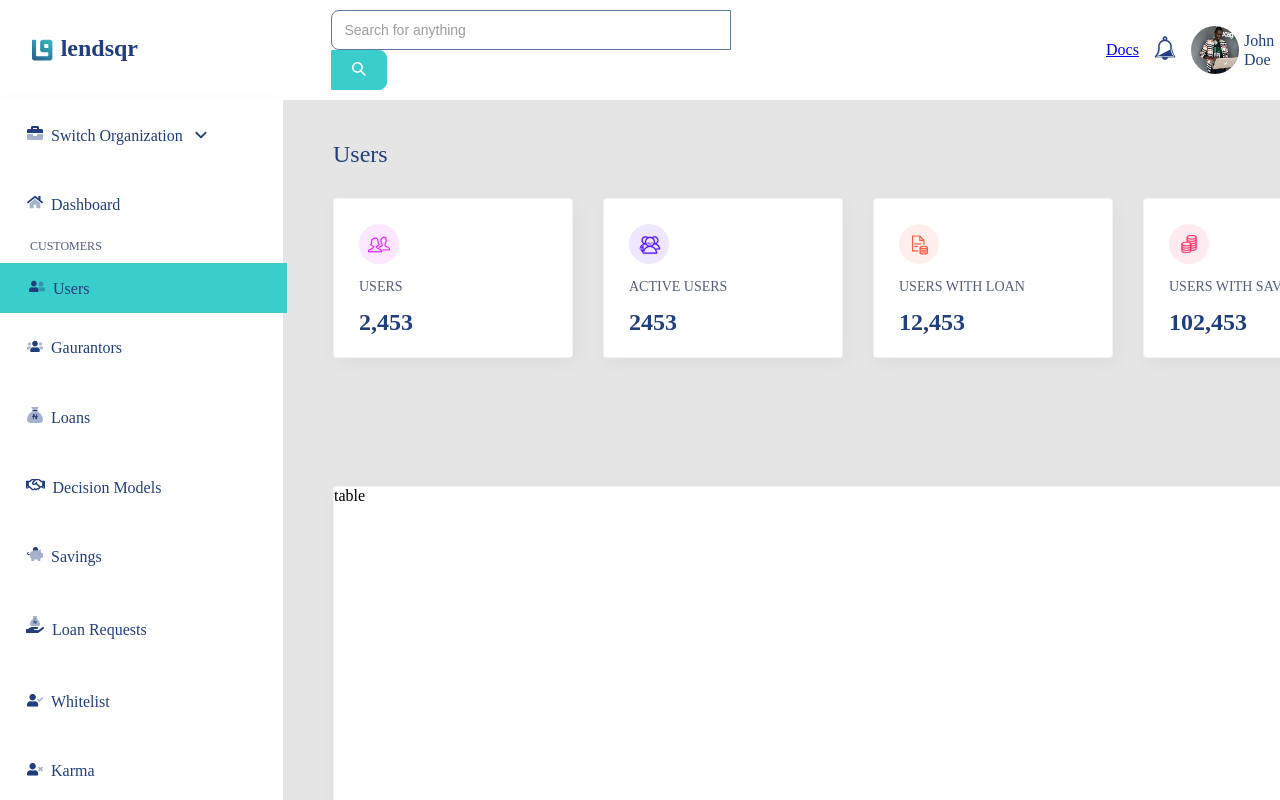
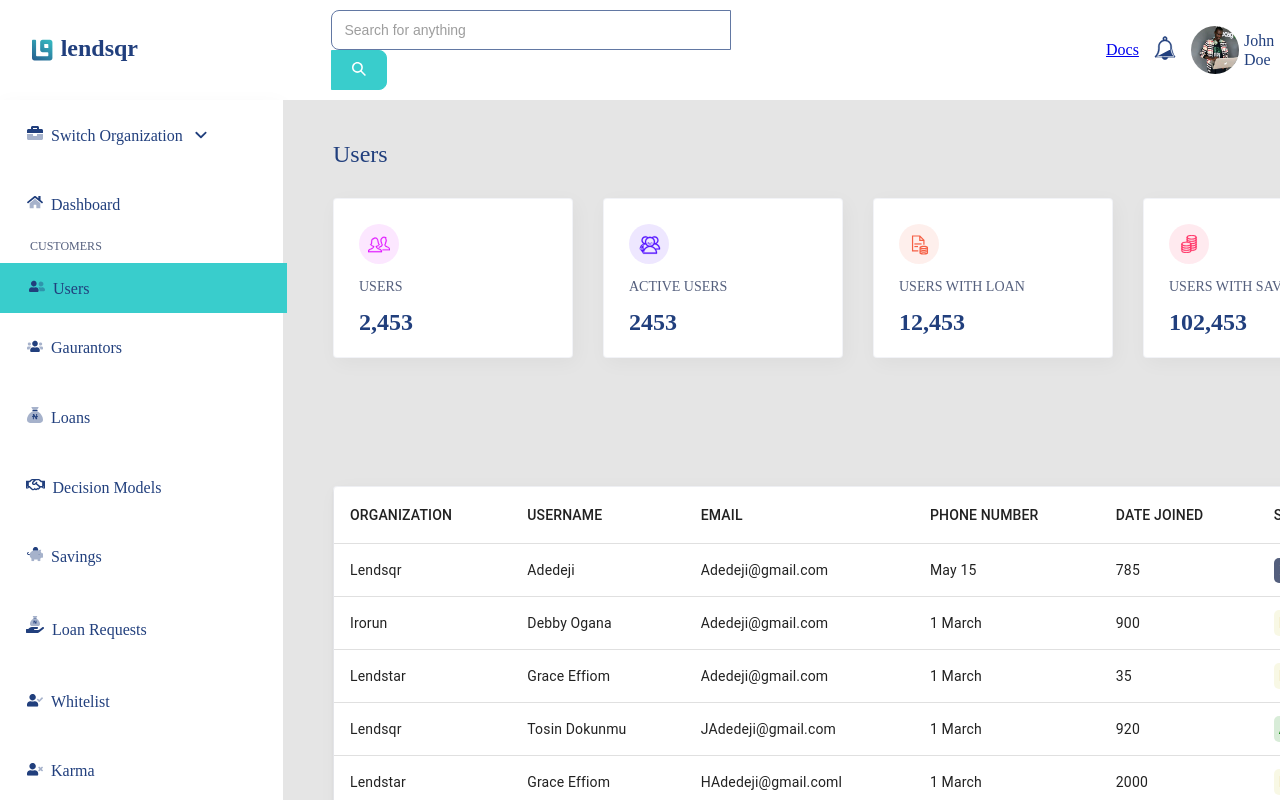
Before and after one commit to Danny4life/lendsqr, a React (Create React App) app: page /dashboard in a window 1280 px wide. Shown: the top 800 px of the page. Built offline with nearby package versions, Linux system fonts and the light colour scheme.

Commit message:
add data to table

```diff
--- a/src/components/dashboardTable/DashboardTable.jsx
+++ b/src/components/dashboardTable/DashboardTable.jsx
@@ -1,8 +1,217 @@
+import "./dashboardTable.scss";
+import Table from '@mui/material/Table';
+import TableBody from '@mui/material/TableBody';
+import TableCell from '@mui/material/TableCell';
+import TableContainer from '@mui/material/TableContainer';
+import TableHead from '@mui/material/TableHead';
+import TableRow from '@mui/material/TableRow';
+import Paper from '@mui/material/Paper';
+
+
 const DashboardTable = () => {
+
+    const rows = [
+        {
+          id: "Lendsqr",
+          product: "Adedeji",
+        //   img: "https://m.media-amazon.com/images/I/81bc8mA3nKL._AC_UY327_FMwebp_QL65_.jpg",
+          customer: "Adedeji@gmail.com",
+          date: "May 15",
+            amount: 785,
+        //   method: "Cash on Delivery",
+           status: "Inactive",
+        },
+        {
+          id: "Irorun",
+          product: "Debby Ogana",
+          img: "https://m.media-amazon.com/images/I/31JaiPXYI8L._AC_UY327_FMwebp_QL65_.jpg",
+          customer: "Adedeji@gmail.com",
+          date: "1 March",
+          amount: 900,
+          method: "Online Payment",
+          status: "Pending",
+        },
+        {
+          id: "Lendstar",
+          product: "Grace Effiom",
+          img: "https://m.media-amazon.com/images/I/71kr3WAj1FL._AC_UY327_FMwebp_QL65_.jpg",
+          customer: "Adedeji@gmail.com",
+          date: "1 March",
+          amount: 35,
+          method: "Cash on Delivery",
+          status: "Pending",
+        },
+        {
+          id: "Lendsqr",
+          product: "Tosin Dokunmu",
+          img: "https://m.media-amazon.com/images/I/71wF7YDIQkL._AC_UY327_FMwebp_QL65_.jpg",
+          customer: "JAdedeji@gmail.com",
+          date: "1 March",
+          amount: 920,
+          method: "Online",
+          status: "Active",
+        },
+        {
+          id: "Lendstar",
+          product: "Grace Effiom",
+          img: "https://m.media-amazon.com/images/I/81hH5vK-MCL._AC_UY327_FMwebp_QL65_.jpg",
+          customer: "HAdedeji@gmail.coml",
+          date: "1 March",
+          amount: 2000,
+          method: "Online",
+          status: "Pending",
+        },
+        {
+            id: "Lendsqr",
+            product: "Tosin Dokunmu",
+            img: "https://m.media-amazon.com/images/I/71wF7YDIQkL._AC_UY327_FMwebp_QL65_.jpg",
+            customer: "Adedeji@gmail.com",
+            date: "1 March",
+            amount: 920,
+            method: "Online",
+            status: "Active",
+
+        },
+        {
+            id: "Lendstar",
+          product: "Grace Effiom",
+          img: "https://m.media-amazon.com/images/I/81hH5vK-MCL._AC_UY327_FMwebp_QL65_.jpg",
+          customer: "Adedeji@gmail.com",
+          date: "1 March",
+          amount: 2000,
+          method: "Online",
+          status: "Pending",
+        },
+        {
+            id: "Lendsqr",
+            product: "Tosin Dokunmu",
+            img: "https://m.media-amazon.com/images/I/71wF7YDIQkL._AC_UY327_FMwebp_QL65_.jpg",
+            customer: "Adedeji@gmail.com",
+            date: "1 March",
+            amount: 920,
+            method: "Online",
+            status: "Active",
+
+
+        },
+        {
+            id: "Lendstar",
+          product: "Grace Effiom",
+          img: "https://m.media-amazon.com/images/I/81hH5vK-MCL._AC_UY327_FMwebp_QL65_.jpg",
+          customer: "Adedeji@gmail.com",
+          date: "1 March",
+          amount: 2000,
+          method: "Online",
+          status: "Pending",
+
+        },
+
+        {
+            id: "Lendstar",
+          product: "Grace Effiom",
+          img: "https://m.media-amazon.com/images/I/81hH5vK-MCL._AC_UY327_FMwebp_QL65_.jpg",
+          customer: "Adedeji@gmail.com",
+          date: "1 March",
+          amount: 2000,
+          method: "Online",
+          status: "Pending",
+
+        },
+        {
+            id: "Lendstar",
+          product: "Grace Effiom",
+          img: "https://m.media-amazon.com/images/I/81hH5vK-MCL._AC_UY327_FMwebp_QL65_.jpg",
+          customer: "Adedeji@gmail.com",
+          date: "1 March",
+          amount: 2000,
+          method: "Online",
+          status: "Pending",
+
+        },
+        {
+            id: "Lendstar",
+          product: "Grace Effiom",
+          img: "https://m.media-amazon.com/images/I/81hH5vK-MCL._AC_UY327_FMwebp_QL65_.jpg",
+          customer: "Adedeji@gmail.com",
+          date: "1 March",
+          amount: 2000,
+          method: "Online",
+          status: "Pending",
+
+        },
+        {
+            id: "Lendstar",
+          product: "Grace Effiom",
+          img: "https://m.media-amazon.com/images/I/81hH5vK-MCL._AC_UY327_FMwebp_QL65_.jpg",
+          customer: "Adedeji@gmail.com",
+          date: "1 March",
+          amount: 2000,
+          method: "Online",
+          status: "Pending",
+
+        },
+        {
+            id: "Lendstar",
+          product: "Grace Effiom",
+          img: "https://m.media-amazon.com/images/I/81hH5vK-MCL._AC_UY327_FMwebp_QL65_.jpg",
+          customer: "Adedeji@gmail.com",
+          date: "1 March",
+          amount: 2000,
+          method: "Online",
+          status: "Pending",
+
+        },
+        {
+            id: "Lendstar",
+          product: "Grace Effiom",
+          img: "https://m.media-amazon.com/images/I/81hH5vK-MCL._AC_UY327_FMwebp_QL65_.jpg",
+          customer: "Adedeji@gmail.com",
+          date: "1 March",
+          amount: 2000,
+          method: "Online",
+          status: "Pending",
+
+        },
+      ];
+
+
     return (
-        <div className="table">
-            table
-        </div>
+        <TableContainer component={Paper} className="table">
+      <Table sx={{ minWidth: 650 }} aria-label="simple table">
+        <TableHead>
+          <TableRow>
+            <TableCell className="tableCell">ORGANIZATION</TableCell>
+            <TableCell className="tableCell">USERNAME</TableCell>
+            <TableCell className="tableCell">EMAIL</TableCell>
+            <TableCell className="tableCell">PHONE NUMBER</TableCell>
+            <TableCell className="tableCell">DATE JOINED</TableCell>
+            <TableCell className="tableCell">STATUS</TableCell>
+            {/* <TableCell className="tableCell">STATUS</TableCell>
+             */}
+            {/* <TableCell className="tableCell">Payment Method</TableCell> */}
+
+          </TableRow>
+        </TableHead>
+        <TableBody>
+          {rows.map((row) => (
+            <TableRow key={row.id}>
+              <TableCell className="tableCell">{row.id}</TableCell>
+              <TableCell className="tableCell">{row.product}</TableCell>
+              <TableCell className="tableCell">{row.customer}</TableCell>
+              <TableCell className="tableCell">{row.date}</TableCell>
+              <TableCell className="tableCell">{row.amount}</TableCell>
+              {/* <TableCell className="tableCell">{row.method}</TableCell> */}
+                <TableCell className="tableCell">
+                        <span className={`status ${row.status}`}>
+                                    {row.status}
+                        </span>
+                </TableCell>
+            </TableRow>
+          ))}
+        </TableBody>
+      </Table>
+    </TableContainer>
+
      );
 }
 
--- a/src/components/dashboardTable/dashboardTable.scss
+++ b/src/components/dashboardTable/dashboardTable.scss
@@ -0,0 +1,29 @@
+.table {
+
+    .status {
+        padding: 5px;
+        border-radius: 5px;
+
+        &.Inactive {
+            font-family: 'Work Sans';
+            font-style: normal;
+            font-weight: 400;
+            font-size: 14px;
+            line-height: 16px;
+
+            text-align: center;
+            color: gray;
+            background: #545F7D;
+        }
+
+        &.Active {
+            color: green;
+            background-color: rgba( 0, 128, 0, 0.151);
+        }
+
+        &.Pending {
+            color: goldenrod;
+            background-color: rgba( 189, 189, 3, 0.103);
+        }
+    }
+}
--- a/src/pages/dashboard/dashboard.scss
+++ b/src/pages/dashboard/dashboard.scss
@@ -97,12 +97,14 @@
         .tableContainer {
             box-sizing: border-box;
             width: 1050px;
-            height: 640px;
+            // height: 640px;
             background: #FFFFFF;
             border: 1px solid rgba(33, 63, 125, 0.06);
             box-shadow: 3px 5px 20px rgba(0, 0, 0, 0.04);
             border-radius: 4px;
             margin-left: 50px;
+            //padding: 20px;
+            // margin: 20px;
         }
 
     }
```
